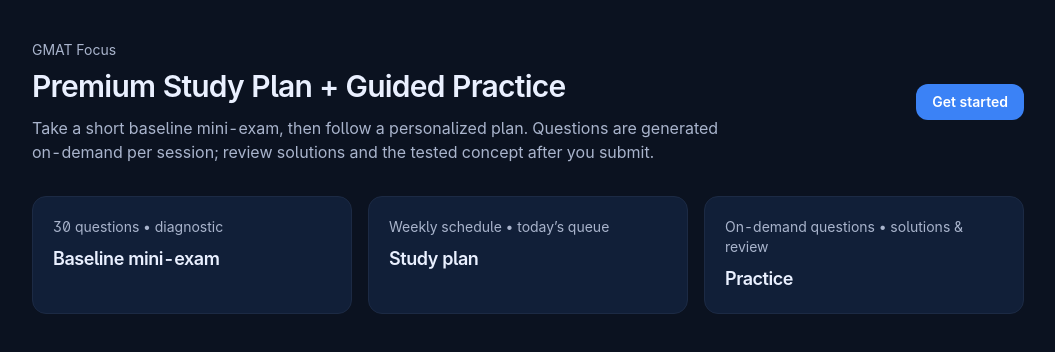
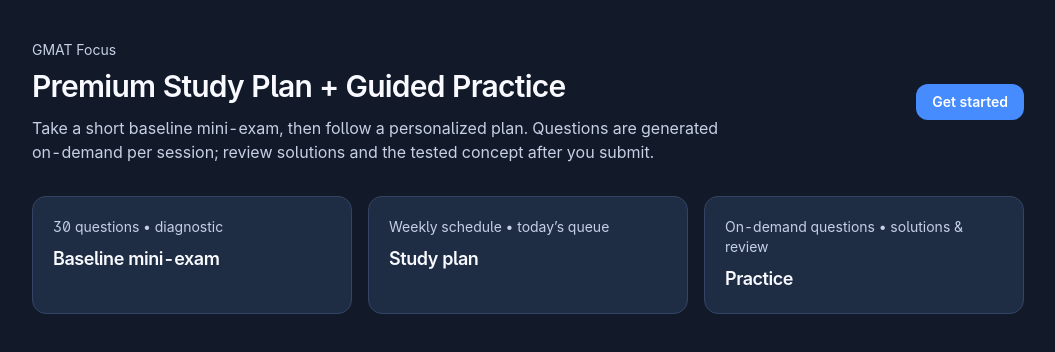
Before and after one commit to doniarobinson/gmat-web, a Next.js app: page / in a window 1280 px wide. Shown: the top 352 px of the page, without its empty margins (112-1167 px from the left). Built offline with nearby package versions, Linux system fonts and the light colour scheme.

Commit message:
Apply theme B: brighter neutrals and higher-contrast chrome.
Lift bg/surfaces, strengthen borders, and brighten text/primary tokens per
the design preview (proposal B).

```diff
--- a/src/app/globals.css
+++ b/src/app/globals.css
@@ -3,17 +3,18 @@
 
 :root {
   color-scheme: dark;
-  --bg: 11 18 32;
-  --surface: 15 26 46;
-  --surface2: 17 31 56;
-  --border: 28 42 68;
-  --text: 234 240 255;
-  --text-muted: 169 180 204;
-  --text-faint: 127 138 163;
+  /* Theme B — higher-contrast chrome (lifted neutrals, clearer borders) */
+  --bg: 18 26 42;
+  --surface: 26 38 58;
+  --surface2: 30 44 68;
+  --border: 52 68 100;
+  --text: 248 250 255;
+  --text-muted: 198 208 228;
+  --text-faint: 158 170 198;
 
-  --primary: 59 130 246;
-  --primary-hover: 37 99 235;
-  --focus-ring: 96 165 250;
+  --primary: 71 140 255;
+  --primary-hover: 55 118 232;
+  --focus-ring: 120 178 255;
 
   --quant: 20 184 166;
   --verbal: 139 92 246;
```
